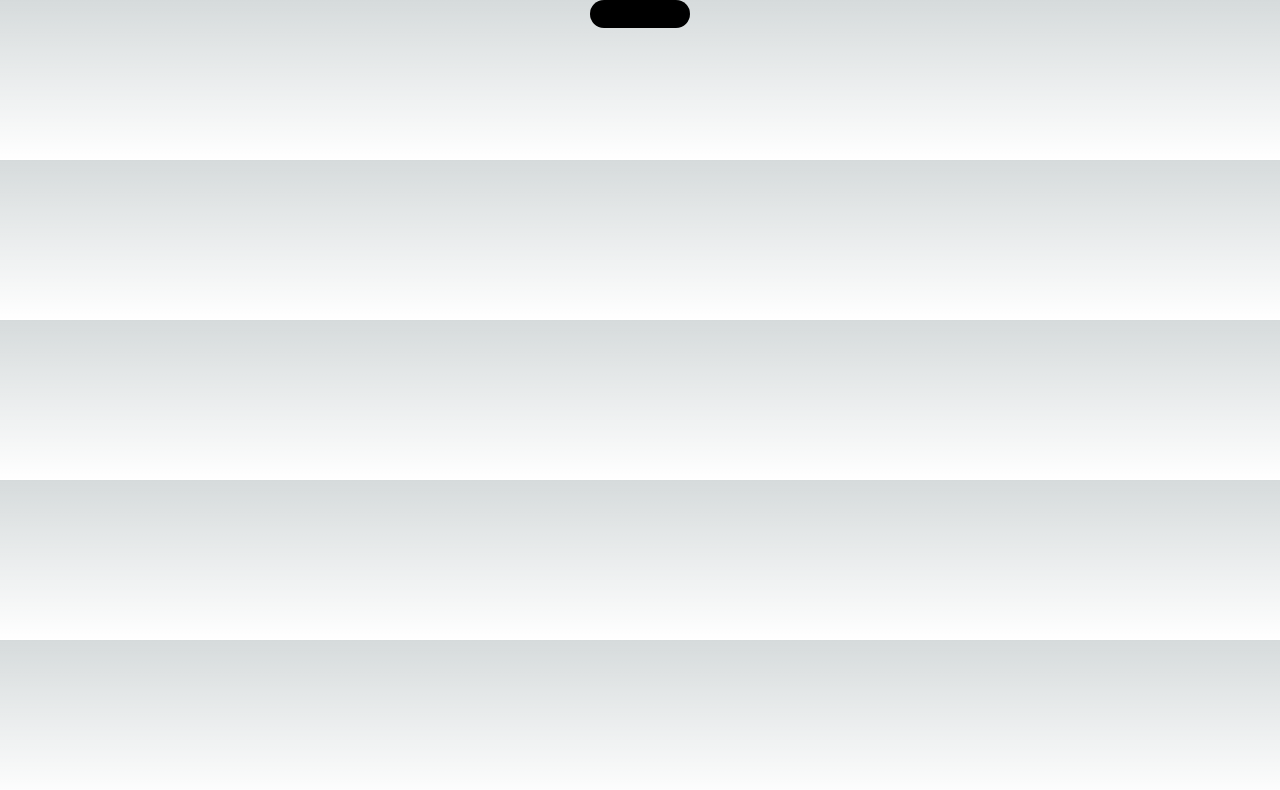
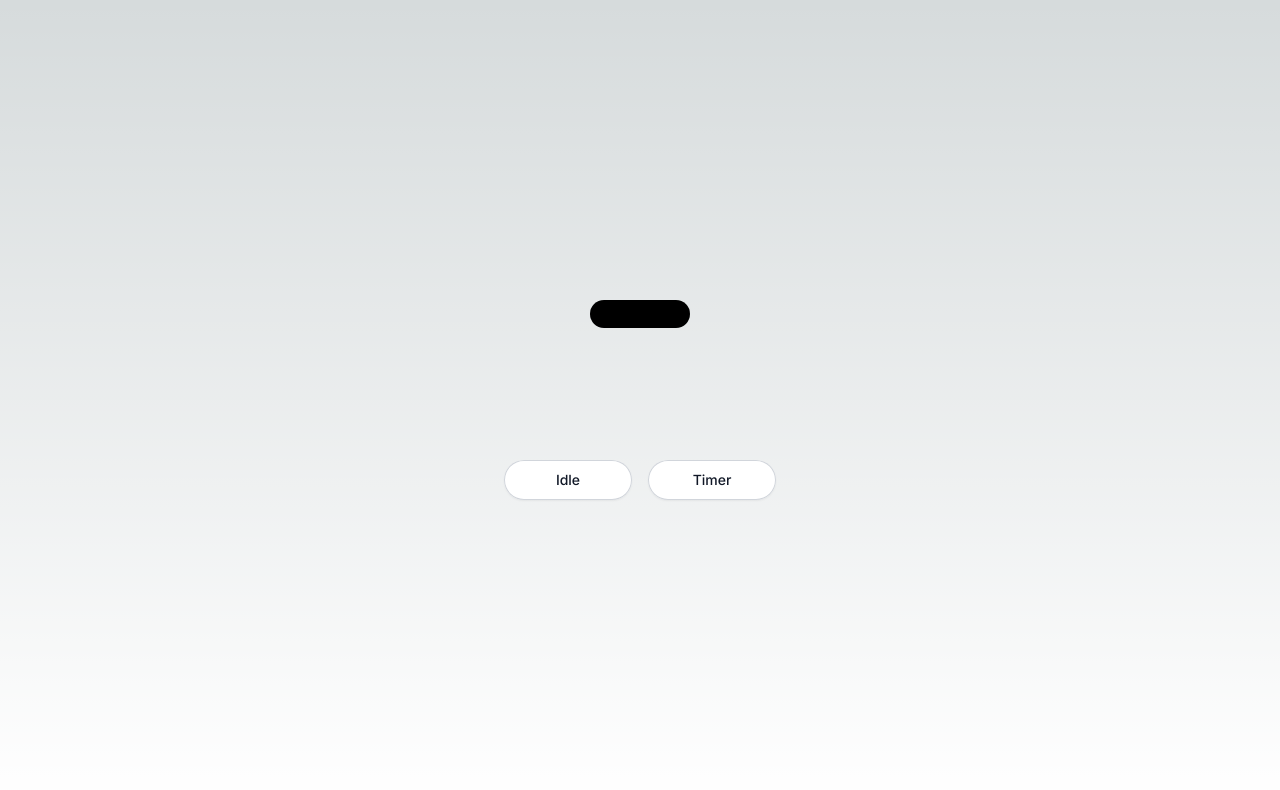
Before and after one commit to glamboyosa/animations, a Next.js app: page /09 in a window 1280 px wide. Shown: the top 790 px of the page. Built offline with nearby package versions, Linux system fonts and the light colour scheme.

Commit message:
remove initial too so as to ensure animations are not stuck in initial phase

```diff
--- a/src/app/09/page.tsx
+++ b/src/app/09/page.tsx
@@ -2,7 +2,7 @@
 
 import { useMemo, useState } from "react";
 import { Timer } from "./timer";
-
+import {motion} from 'framer-motion'
 export default function DynamicIsland() {
 	const [view, setView] = useState<
 		"timer" | "idle"
@@ -18,11 +18,35 @@ export default function DynamicIsland() {
 	}, [view]);
 
 	return (
-		<div>
+		<div className="flex h-screen flex-col items-center justify-center">
 			<div className="flex h-[160px] justify-center">
-				<div className="h-fit min-w-[100px] overflow-hidden rounded-full bg-black">
+				<motion.div
+					layout
+					style={{ borderRadius: 9999 }}
+					className="h-fit min-w-[100px] overflow-hidden bg-black"
+				>
 					{content}
-				</div>
+				</motion.div>
+			</div>
+			<div className="flex justify-center gap-4">
+				<button
+					type="button"
+					className="h-10 w-32 rounded-full bg-white px-2.5 py-1.5 font-medium text-gray-900 text-sm shadow-sm ring-1 ring-gray-300 ring-inset hover:bg-gray-50"
+					onClick={() => {
+						setView("idle");
+					}}
+				>
+					Idle
+				</button>
+				<button
+					type="button"
+					className="h-10 w-32 rounded-full bg-white px-2.5 py-1.5 font-medium text-gray-900 text-sm shadow-sm ring-1 ring-gray-300 ring-inset hover:bg-gray-50"
+					onClick={() => {
+						setView("timer");
+					}}
+				>
+					Timer
+				</button>
 			</div>
 		</div>
 	);
--- a/src/app/09/timer.tsx
+++ b/src/app/09/timer.tsx
@@ -22,11 +22,6 @@ export function Timer() {
 					{isPaused ? (
 						<motion.svg
 							key="play"
-							initial={{
-								opacity: 0,
-								scale: 0.5,
-								filter: "blur(4px)",
-							}}
 							animate={{
 								opacity: 1,
 								scale: 1,
@@ -49,11 +44,6 @@ export function Timer() {
 					) : (
 						<motion.svg
 							key="pause"
-							initial={{
-								opacity: 0,
-								scale: 0.5,
-								filter: "blur(4px)",
-							}}
 							animate={{
 								opacity: 1,
 								scale: 1,
@@ -146,11 +136,6 @@ function Counter({
 						className="inline-block tabular-nums"
 						// biome-ignore lint/suspicious/noArrayIndexKey: <explanation>
 						key={n + i}
-						initial={{
-							y: "12px",
-							filter: "blur(2px)",
-							opacity: 0,
-						}}
 						animate={{
 							y: "0",
 							filter: "blur(0px)",
```
